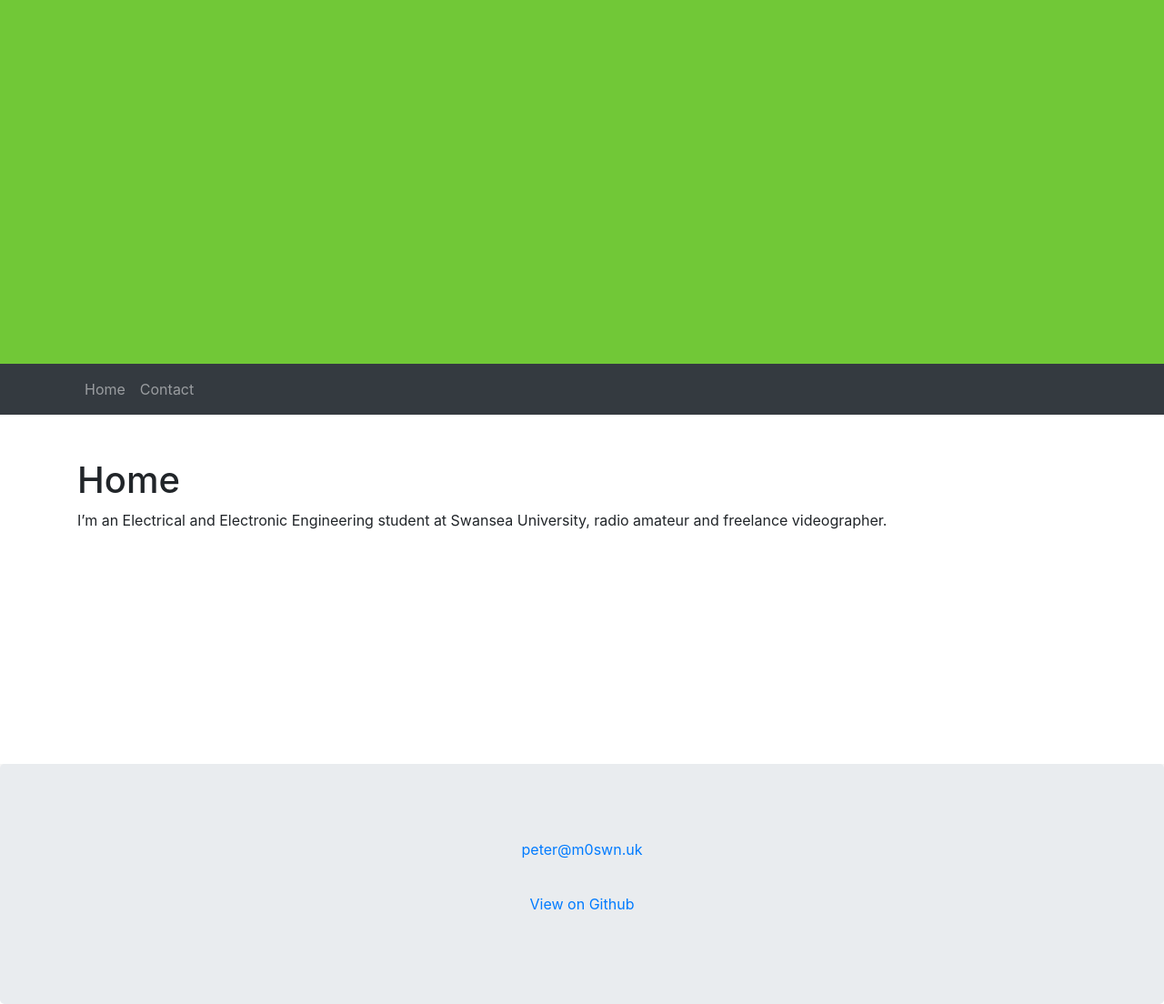
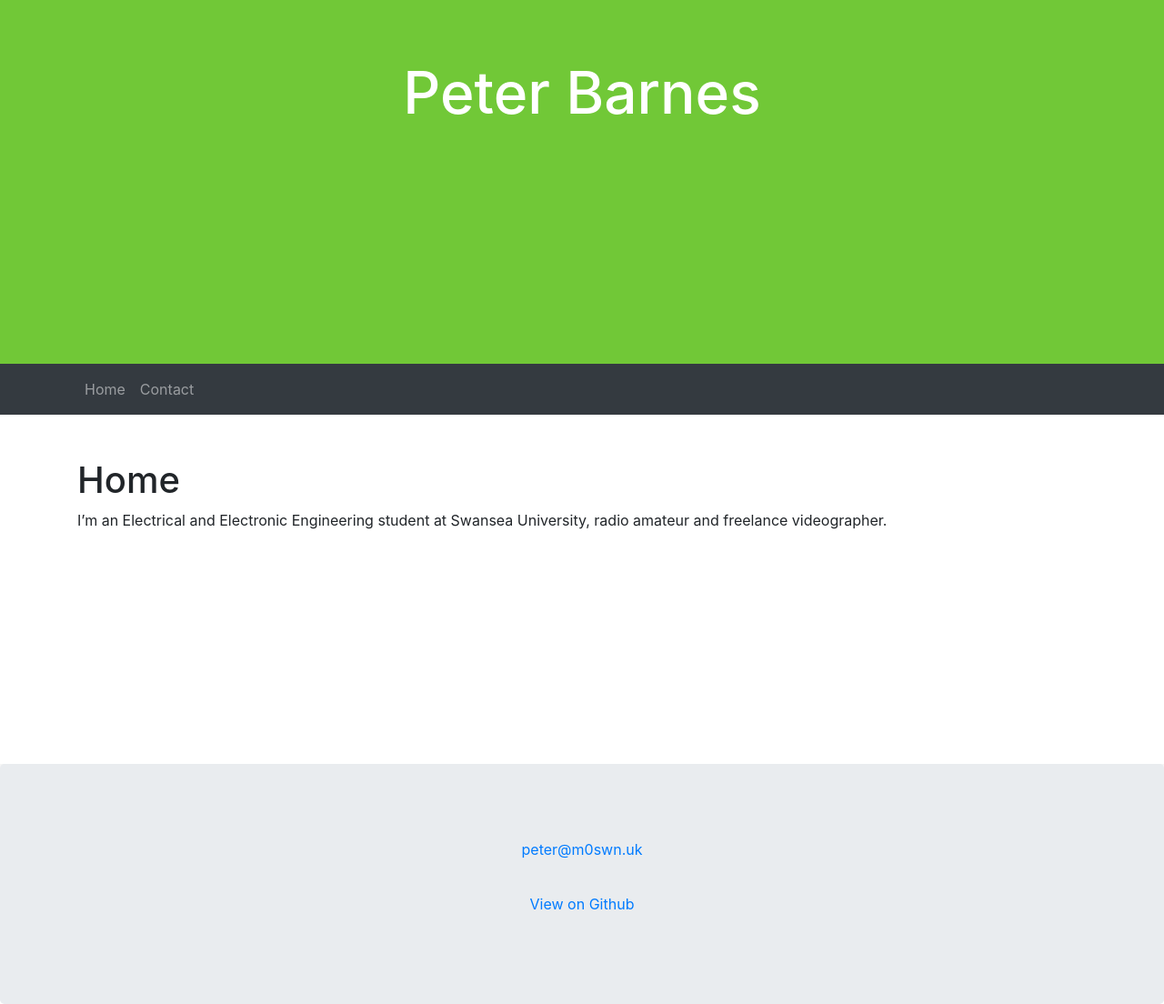
Before and after one commit to pe5er/m0swn.uk, a Jekyll site: the page built from index.md, in a window 1280 px wide. Shown: the whole page at 91% size. Built offline with Jekyll 4.4.1, drawn with Linux system fonts in a browser that asks for light colours; our own code applies the rules of GitHub Pages for plain Markdown files.

Commit message:
Update header.html

```diff
--- a/_includes/header.html
+++ b/_includes/header.html
@@ -1,4 +1,5 @@
 <div class="header jumbotron text-center">
+	<h1>Peter Barnes</h1>
 </div>
 
 <nav class="navbar navbar-expand-lg navbar-dark navbar-custom">
```
